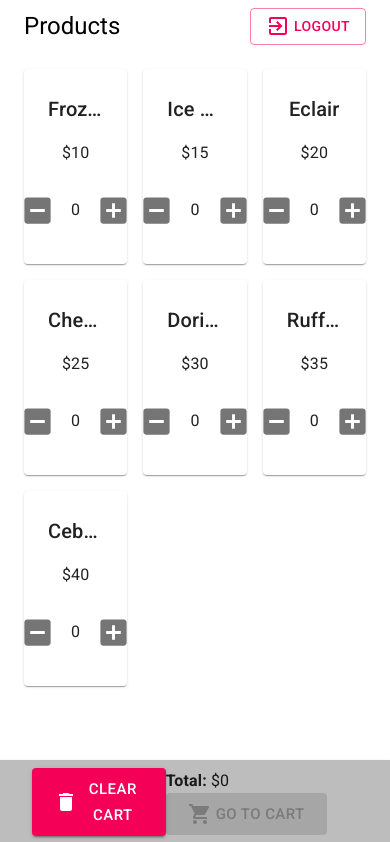
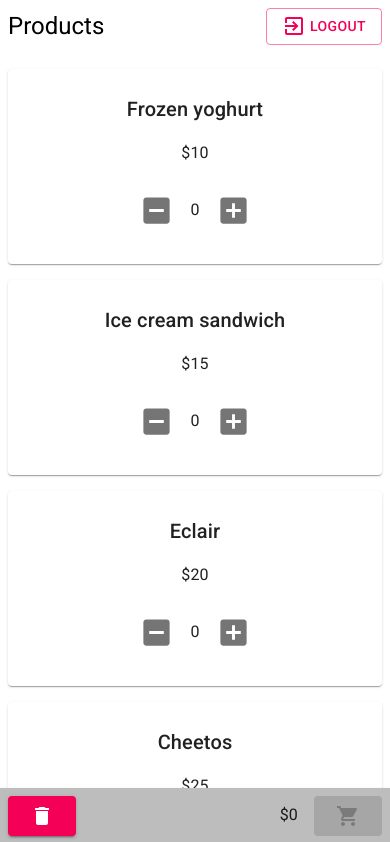
Before and after one commit to guizoxxv/pindureta-app, a React (Create React App) app: page / in a window 390 px wide. Shown: the top 842 px of the page. Built offline with nearby package versions, Linux system fonts and the light colour scheme.

Commit message:
Ajusting responsiveness

```diff
--- a/src/pages/cart/index.tsx
+++ b/src/pages/cart/index.tsx
@@ -17,7 +17,7 @@ const Card: React.FC = () => {
   const { getTotal } = useContext(OrderContext);
 
   return (
-    <Container disableGutters>
+    <Container>
       <Box display="flex" alignItems="center" justifyContent="space-between" mb={1}>
         <Typography variant="h5" component="h5">
           Cart
--- a/src/pages/login/index.tsx
+++ b/src/pages/login/index.tsx
@@ -1,4 +1,4 @@
-import React, { FormEvent, useContext, useState } from 'react';
+import React, { useContext, useState } from 'react';
 import {
   Box,
   Button,
@@ -24,10 +24,21 @@ const useStyles = makeStyles({
     top: '50%',
     left: '50%',
     transform: 'translate(-50%, -50%)',
+    width: '300px',
   },
   cardContent: {
     padding: '1.5rem',
-    width: '300px',
+  },
+  '@media (max-width: 480px)': {
+    card: {
+      width: 'calc(100% - 8px)',
+    },
+    cardContent: {
+      padding: '1rem',
+      '&:last-child': {
+        paddingBottom: '1rem',
+      }
+    },
   }
 });
 
@@ -39,9 +50,7 @@ const Login: React.FC = () => {
   const { login } = useContext(AuthContext);
 
   // Transformar em useCallback
-  async function handleLogin(event: FormEvent<HTMLFormElement>): Promise<void> {
-    event.preventDefault();
-
+  async function handleLogin(): Promise<void> {
     try {
       const schema = Yup.object().shape({
         email: Yup.string().required().email(),
@@ -62,6 +71,7 @@ const Login: React.FC = () => {
     } catch (err) {
       if (err instanceof Yup.ValidationError) {
         const validationErrors = getValidationErrors(err);
+
         setValidationErrors(validationErrors as FormInputs);
       }
 
@@ -86,14 +96,13 @@ const Login: React.FC = () => {
   }
 
   return (
-    <Container maxWidth="sm">
+    <Container>
       <Typography variant="h5" component="h5" align="center">
         Pindureta
       </Typography>
       <Card className={classes.card} variant="outlined">
         <CardContent className={classes.cardContent}>
-          <form onSubmit={handleLogin}>
-            <div>
+          <Box>
             <TextField
               label="E-mail"
               type="email"
@@ -108,7 +117,7 @@ const Login: React.FC = () => {
                 {validationErrors.email}
               </FormHelperText>
             )}
-            </div>
+          </Box>
           <Box mt={2}>
             <TextField
               label="Password"
@@ -126,11 +135,15 @@ const Login: React.FC = () => {
             )}
           </Box>
           <Box mt={2} textAlign="center">
-              <Button type="submit" variant="contained" color="primary">
+            <Button
+              type="button"
+              variant="contained"
+              color="primary"
+              onClick={() => handleLogin()}
+            >
               Login
             </Button>
           </Box>
-          </form>
         </CardContent>
       </Card>
     </Container>
--- a/src/pages/productsList/components/cardTotal.tsx
+++ b/src/pages/productsList/components/cardTotal.tsx
@@ -1,4 +1,4 @@
-import { Button, Paper, Typography, Box, makeStyles } from '@material-ui/core';
+import { Button, Paper, Typography, Box, makeStyles, Hidden } from '@material-ui/core';
 import DeleteIcon from '@material-ui/icons/Delete';
 import React, { useContext } from 'react';
 import { OrderContext } from '../../../context/order';
@@ -16,6 +16,11 @@ const useStyles = makeStyles({
     width: '100%',
     backgroundColor: '#bdbdbd',
     padding: '0.5rem 2rem',
+  },
+  '@media(max-width:480px)': {
+    paper: {
+      padding: '0.5rem',
+    }
   }
 });
 
@@ -27,7 +32,12 @@ const CardTotal: React.FC = () => {
   return (
     <>
       <Paper className={classes.paper} square>
-        <Box display="flex" alignItems="center" justifyContent="space-between">
+        <Box
+          display="flex"
+          alignItems="center"
+          justifyContent="space-between"
+          flexWrap="no-wrap"
+        >
           <Button
             type="button"
             variant="contained"
@@ -36,13 +46,15 @@ const CardTotal: React.FC = () => {
             onClick={() => open('clearCard')}
           >
             <DeleteIcon />
-            <Box ml={0.5}>
-              Clear Cart
-            </Box>
+            <Hidden xsDown>
+              <Box ml={0.5}>
+                Clear Cart
+              </Box>
+            </Hidden>
           </Button>
           <Box>
-            <Typography component="span" style={{ marginRight: '2rem' }}>
-              <b>Total:</b> ${getTotal()}
+            <Typography component="span" style={{ marginRight: '1rem' }}>
+              <Hidden xsDown><b>Total:</b> </Hidden>${getTotal()}
             </Typography>
             {getTotal() > 0 ? (
               <Link to="/cart">
--- a/src/pages/productsList/components/goToCartButton.tsx
+++ b/src/pages/productsList/components/goToCartButton.tsx
@@ -1,18 +1,31 @@
 import React from 'react';
-import { Button, Box } from '@material-ui/core';
+import { Button, Box, Hidden } from '@material-ui/core';
 import ShoppingCartIcon from '@material-ui/icons/ShoppingCart';
+import useWindowWidth from '../../../utils/useWindowWidth';
 
 interface GoToCartButtonData {
   disabled?: boolean;
 }
 
-const GoToCartButton: React.FC<GoToCartButtonData> = ({ disabled }) => (
-  <Button type="button" variant="contained" color="primary" size="large" disabled={disabled}>
+const GoToCartButton: React.FC<GoToCartButtonData> = ({ disabled }) => {
+  const { isMobile } = useWindowWidth();
+
+  return (
+    <Button
+      type="button"
+      variant="contained"
+      color="primary"
+      size="large"
+      disabled={disabled}
+    >
       <ShoppingCartIcon />
+      <Hidden xsDown>
         <Box ml={0.5}>
           Go to Cart
         </Box>
+      </Hidden>
     </Button>
   );
+};
 
 export default GoToCartButton;
--- a/src/pages/productsList/index.tsx
+++ b/src/pages/productsList/index.tsx
@@ -22,10 +22,10 @@ const ProductsList: React.FC = () => {
         </Typography>
         <LogoutButton />
       </Box>
-      <Box mb={3}>
+      <Box style={{ marginBottom: '70px' }}>
         <Grid container spacing={2}>
           {products && products.map((product, key) => (
-            <Grid item xs={4} key={key}>
+            <Grid item xs={12} sm={6} md={4} key={key}>
               <Paper>
                 <Box p={3} textAlign="center">
                   <Typography variant="h6" component="h6" noWrap>
--- a/src/style.css
+++ b/src/style.css
@@ -1,3 +1,11 @@
 a {
   text-decoration: none;
 }
+
+/* Mobile */
+@media (max-width: 480px) {
+  .MuiContainer-root {
+    padding-left: 0;
+    padding-right: 0;
+  }
+}
```
Also changed, not shown: src/App.tsx (+5 -2 lines). Lines whose indentation alone changed are shown as unchanged.
